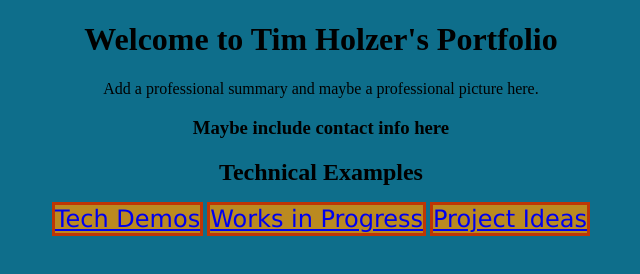
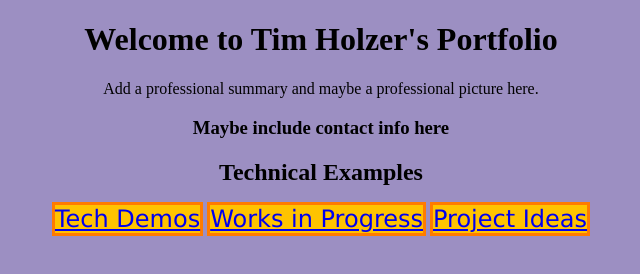
Before and after one commit to timholzer/Web-Portfolio, a plain HTML site: page index.html in a window 1280 px wide. Shown: the whole page, without its empty margins (319-959 px from the left). Drawn offline with Linux system fonts and the light colour scheme.

Commit message:
some css and misc

```diff
--- a/css/homestyle.css
+++ b/css/homestyle.css
@@ -1,5 +1,5 @@
 body {
-    background-color: rgb(14, 110, 139);
+    background-color: rgb(156, 143, 194);
   }
 h1 {
     text-align: center;
@@ -21,6 +21,6 @@ form {
     font-size: 24px;
     font-family: 'Lucida Sans', 'Lucida Sans Regular', 'Lucida Grande', 'Lucida Sans Unicode', Geneva, Verdana, sans-serif;
     margin: auto;
-    background-color: rgb(187, 138, 32);
-    border: 3px solid rgb(190, 54, 5);
+    background-color:#ffc300;
+    border: 3px solid #ff7b00;
   }
--- /dev/null
+++ b/css/reset.css
@@ -0,0 +1,43 @@
+html, body, div, span, applet, object, iframe,
+h1, h2, h3, h4, h5, h6, p, blockquote, pre,
+a, abbr, acronym, address, big, cite, code,
+del, dfn, em, img, ins, kbd, q, s, samp,
+small, strike, strong, sub, sup, tt, var,
+b, u, i, center,
+dl, dt, dd, ol, ul, li,
+fieldset, form, label, legend,
+table, caption, tbody, tfoot, thead, tr, th, td,
+article, aside, canvas, details, embed,
+figure, figcaption, footer, header, hgroup,
+menu, nav, output, ruby, section, summary,
+time, mark, audio, video {
+	margin: 0;
+	padding: 0;
+	border: 0;
+	font-size: 100%;
+	font: inherit;
+	vertical-align: baseline;
+}
+/* HTML5 display-role reset for older browsers */
+article, aside, details, figcaption, figure,
+footer, header, hgroup, menu, nav, section {
+	display: block;
+}
+body {
+	line-height: 1;
+}
+ol, ul {
+	list-style: none;
+}
+blockquote, q {
+	quotes: none;
+}
+blockquote:before, blockquote:after,
+q:before, q:after {
+	content: '';
+	content: none;
+}
+table {
+	border-collapse: collapse;
+	border-spacing: 0;
+}
```
Also changed, not shown: index.html (+1 -0 lines), projectideas.html (+8 -0 lines).
